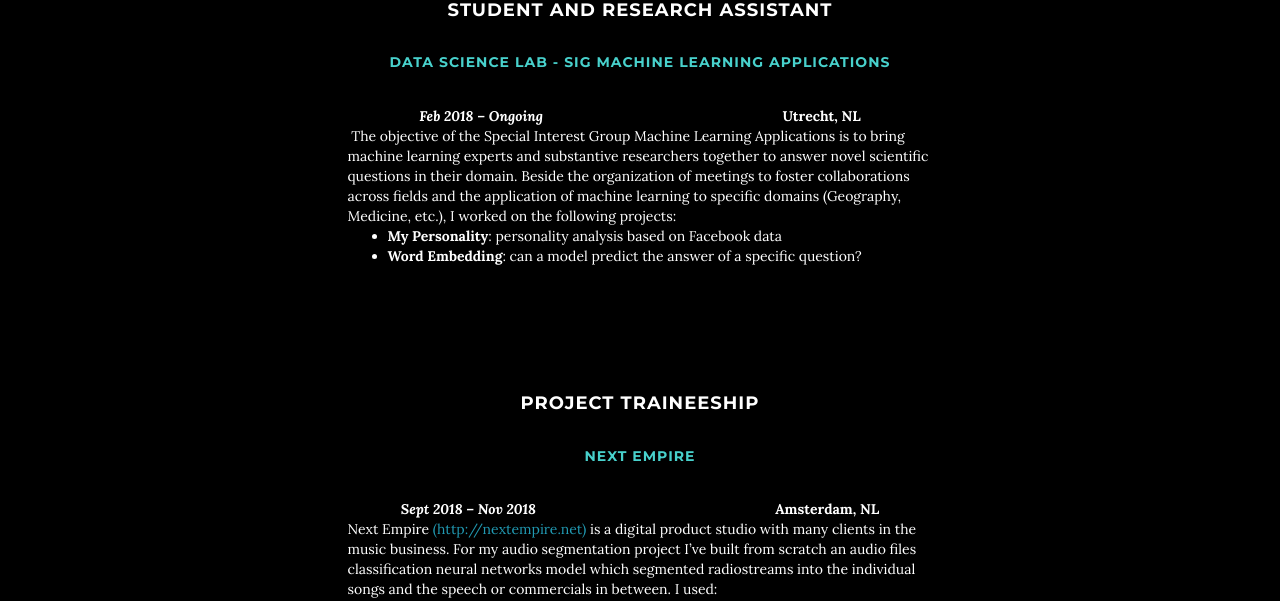
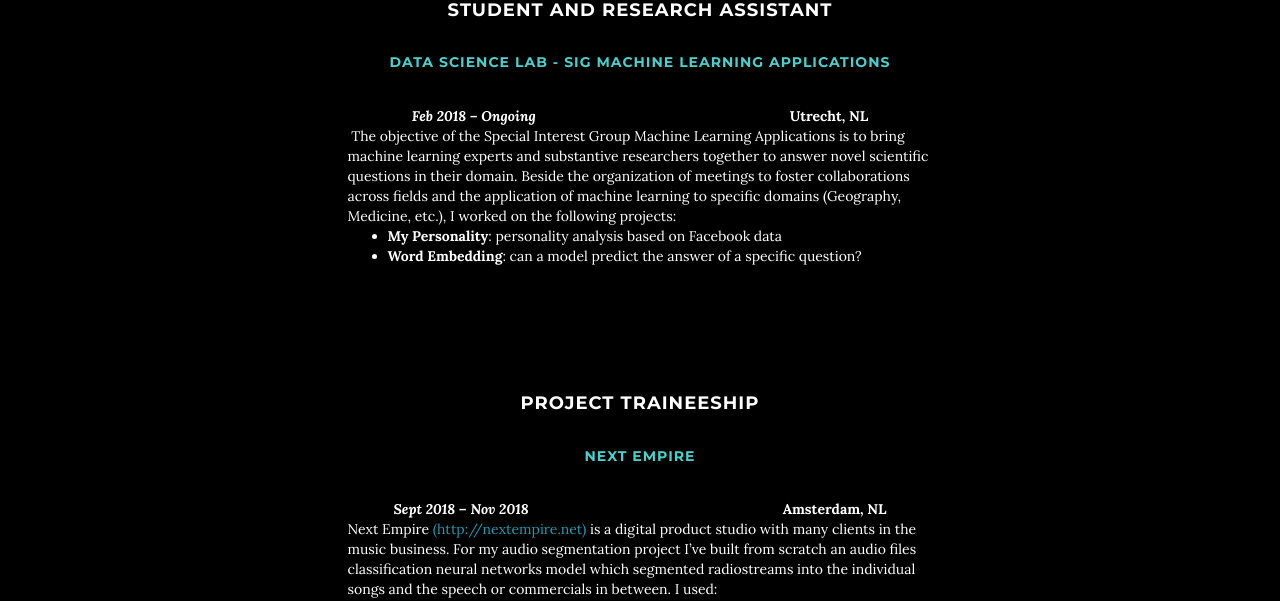
Before and after one commit to AgneseG/AgneseG.github.io, a Jekyll site: the page built from index.html, in a window 1280 px wide and 900 px high, scrolled down 1039 px. Shown: the part 150-751 px from the top of the window. Built offline with Jekyll 4.4.1, drawn with Linux system fonts in a browser that asks for light colours.

Commit message:
Update about.html

```diff
--- a/_includes/about.html
+++ b/_includes/about.html
@@ -19,7 +19,7 @@
                 <div class="cntr">
 <h4 " >Student and Research Assistant</h4>
 <h5 style="color:#48D1CC">Data Science Lab - SIG Machine Learning Applications</h5>
-<strong  style="text-align: left;"><em>Feb 2018 &ndash; Ongoing &nbsp;</em> &nbsp;&nbsp; &nbsp; &nbsp;  &nbsp; &nbsp; &nbsp; &nbsp; &nbsp; &nbsp; &nbsp; &nbsp; &nbsp; &nbsp;&nbsp; &nbsp; &nbsp; &nbsp; &nbsp; &nbsp; &nbsp; &nbsp; &nbsp; &nbsp; &nbsp; &nbsp; &nbsp; &nbsp; &nbsp; &nbsp; &nbsp; &nbsp; Utrecht, NL</strong>
+<strong  style="text-align: left;"><em>Feb 2018 &ndash; Ongoing &nbsp;</em> &nbsp;&nbsp; &nbsp;&nbsp;&nbsp;&nbsp;&nbsp; &nbsp;  &nbsp; &nbsp; &nbsp; &nbsp; &nbsp; &nbsp; &nbsp; &nbsp; &nbsp; &nbsp;&nbsp; &nbsp; &nbsp; &nbsp; &nbsp; &nbsp; &nbsp; &nbsp; &nbsp; &nbsp; &nbsp; &nbsp; &nbsp; &nbsp; &nbsp; &nbsp; &nbsp; &nbsp; Utrecht, NL</strong>
 <div  style="text-align: left;">&nbsp;The objective of the Special Interest Group Machine Learning Applications is to bring machine learning experts and substantive researchers together to answer novel scientific questions in their domain. Beside the organization of meetings to foster collaborations across fields and the application of machine learning to specific domains (Geography, Medicine, etc.), I worked on the following projects:</div>
 <ul>
 <li  style="text-align: left;"><strong>My Personality</strong>: personality analysis based on Facebook data</li>
@@ -31,7 +31,7 @@
                         <div class="cntr">
 <h4 >Project Traineeship</h4>
 <h5  style="color:#48D1CC">Next Empire</h5>
-<strong  style="text-align: left;"><em>Sept 2018 &ndash; Nov 2018</em> &nbsp; &nbsp; &nbsp; &nbsp; &nbsp; &nbsp; &nbsp; &nbsp; &nbsp; &nbsp; &nbsp;&nbsp; &nbsp; &nbsp; &nbsp; &nbsp; &nbsp;&nbsp; &nbsp; &nbsp; &nbsp; &nbsp; &nbsp;  &nbsp; &nbsp; &nbsp; &nbsp; &nbsp; &nbsp; &nbsp; &nbsp; &nbsp; &nbsp; Amsterdam, NL</strong>
+<strong  style="text-align: left;"><em>Sept 2018 &ndash; Nov 2018</em> &nbsp;&nbsp;&nbsp;&nbsp;&nbsp; &nbsp; &nbsp; &nbsp; &nbsp; &nbsp; &nbsp; &nbsp; &nbsp; &nbsp; &nbsp;&nbsp; &nbsp; &nbsp; &nbsp; &nbsp; &nbsp;&nbsp; &nbsp; &nbsp; &nbsp; &nbsp; &nbsp;  &nbsp; &nbsp; &nbsp; &nbsp; &nbsp; &nbsp; &nbsp; &nbsp; &nbsp; &nbsp; Amsterdam, NL</strong>
 <div style="text-align: left;">Next Empire <a href="http://nextempire.net">(http://nextempire.net)</a>&nbsp;is a digital product studio with many clients in the music business. For my audio segmentation project I&rsquo;ve built from scratch an audio files classification neural networks model which segmented radiostreams into the individual songs and the speech or commercials in between. I used:</div>
 <ul>
 <li  style="text-align: left;">the HTML parser <em>BeautifulSoup</em> to retrieve data from remote websites;</li>
@@ -44,7 +44,7 @@
                     <div class="cntr">
 <h4 >Project Research Intern</h4>
 <h5 style="color:#48D1CC">Centraal Bureau voor de Statistiek (CBS)</h5>
-<strong  style="text-align: left;"><em>Sept 2018 &ndash; Ongoing &nbsp;</em> &nbsp;&nbsp; &nbsp; &nbsp;  &nbsp; &nbsp; &nbsp; &nbsp; &nbsp; &nbsp; &nbsp; &nbsp;&nbsp; &nbsp; &nbsp; &nbsp; &nbsp; &nbsp;&nbsp; &nbsp; &nbsp; &nbsp; &nbsp; &nbsp;  &nbsp; &nbsp; &nbsp; &nbsp; &nbsp; &nbsp; &nbsp; &nbsp; Den Hague, NL</strong>
+<strong  style="text-align: left;"><em>Sept 2018 &ndash; Ongoing &nbsp;</em> &nbsp;&nbsp;&nbsp;&nbsp;&nbsp;&nbsp;&nbsp;&nbsp;&nbsp;&nbsp;&nbsp;&nbsp; &nbsp; &nbsp;  &nbsp; &nbsp; &nbsp; &nbsp; &nbsp; &nbsp; &nbsp; &nbsp;&nbsp; &nbsp; &nbsp; &nbsp; &nbsp; &nbsp;&nbsp; &nbsp; &nbsp; &nbsp; &nbsp; &nbsp;  &nbsp; &nbsp; &nbsp; &nbsp; &nbsp; &nbsp; &nbsp; &nbsp; Den Hague, NL</strong>
 
 <div style="text-align: left;">Researching a Ratio Imputation method for a more efficient and precise imputation of business missing data, using classical and machine learn- ing techniques.</div>
 <h5  style="color:black">I</h5>
```
